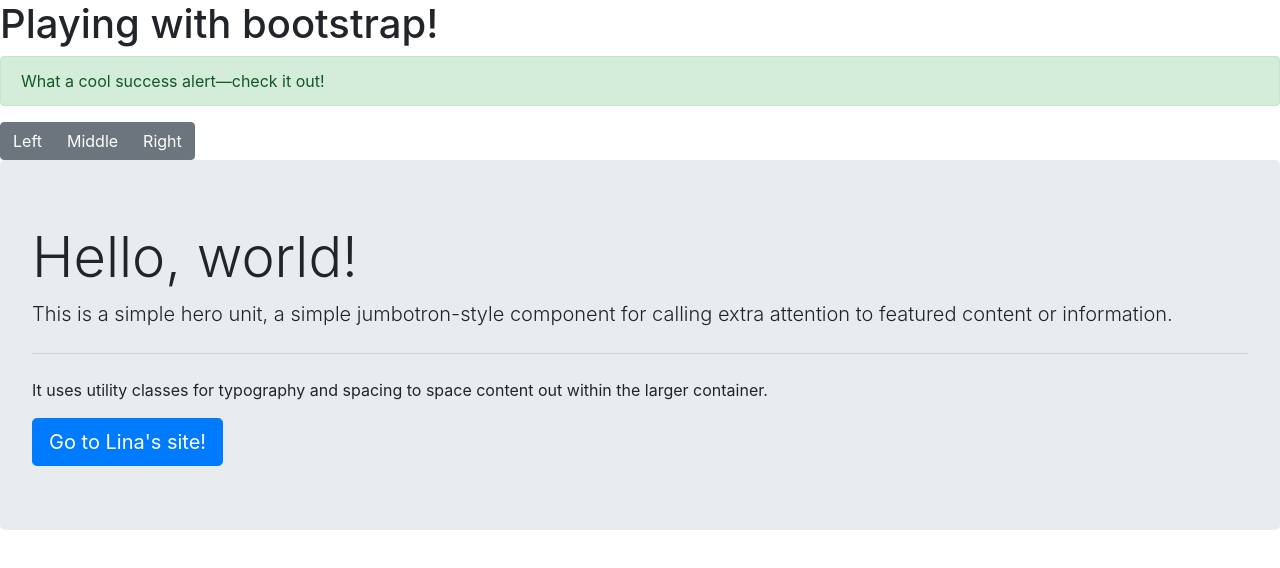
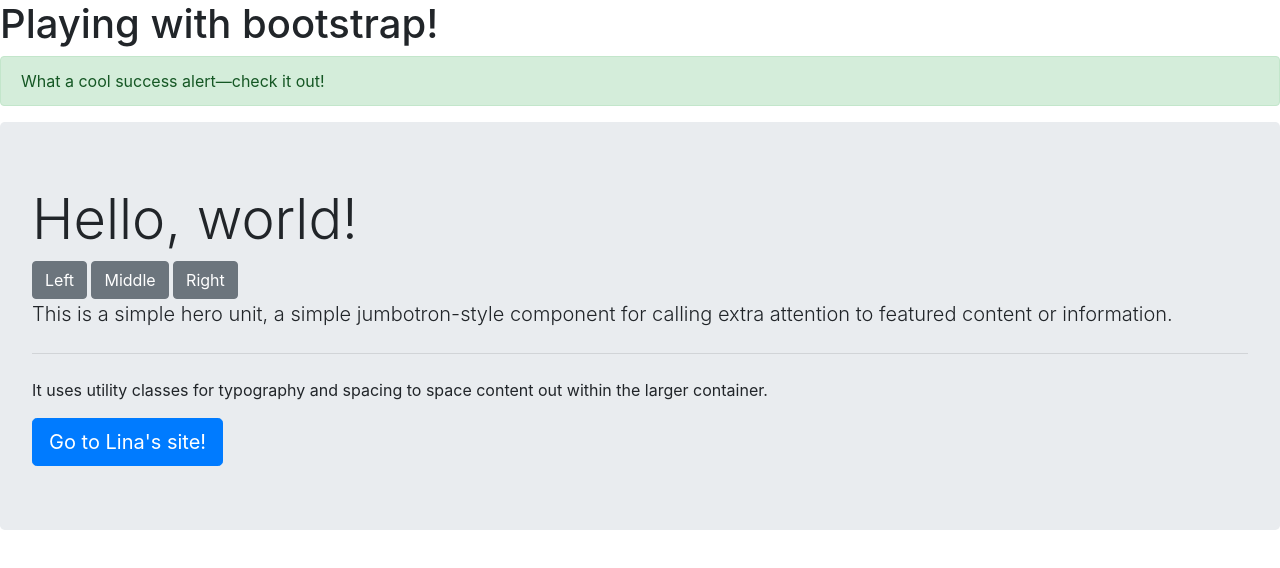
Before and after one commit to TimRafalski/TimRafalski.github.io, a plain HTML site: page index.html in a window 1280 px wide. Drawn offline with nearby package versions, Linux system fonts and the light colour scheme.

Commit message:
bootstrap link

```diff
--- a/index.html
+++ b/index.html
@@ -19,14 +19,11 @@
       What a cool success alert—check it out!
     </div>
 
-    <div class="btn-group" role="group" aria-label="Basic example">
+    <div class="jumbotron">
+      <h1 class="display-4">Hello, world!</h1>
       <button type="button" class="btn btn-secondary">Left</button>
       <button type="button" class="btn btn-secondary">Middle</button>
       <button type="button" class="btn btn-secondary">Right</button>
-    </div>
-
-    <div class="jumbotron">
-      <h1 class="display-4">Hello, world!</h1>
       <p class="lead">
         This is a simple hero unit, a simple jumbotron-style component for
         calling extra attention to featured content or information.
```
